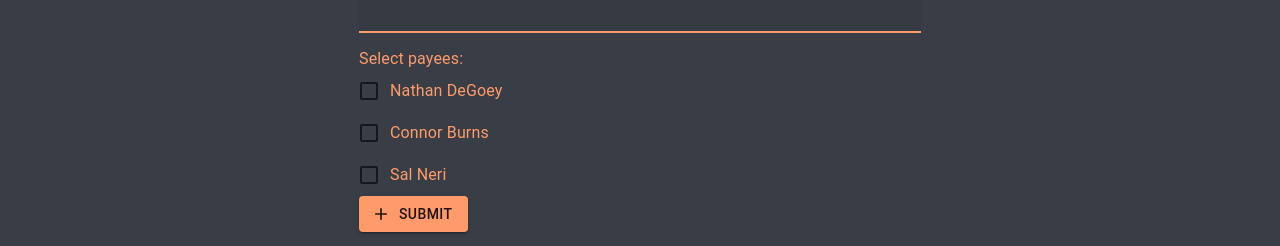
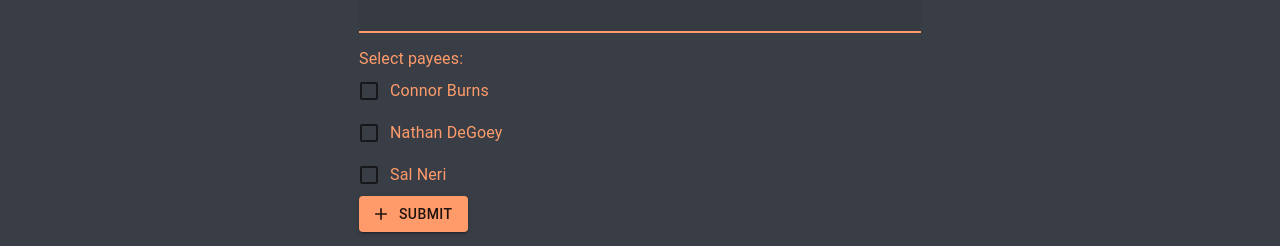
Before and after one commit to connorburns19/HouseMate, a React (Create React App) app in the folder house_mate/: page /add-expense in a window 1280 px wide. Shown: the part 406-652 px from the top of the page. Built offline with nearby package versions, Linux system fonts and the light colour scheme.

Commit message:
added functionality for add expense button

```diff
--- a/house_mate/src/AddExpense/AddExpense.js
+++ b/house_mate/src/AddExpense/AddExpense.js
@@ -1,3 +1,4 @@
+import * as React from "react";
 import NavBar from "../NavBar/NavBar.js";
 import theme from "../Themes/theme.js";
 import { ThemeProvider } from "@mui/material/styles";
@@ -14,10 +15,30 @@ import {
   FormControlLabel,
 } from "@mui/material";
 
+
+import { useState } from "react";
+
 import Button from "@mui/material/Button";
 import AddIcon from "@mui/icons-material/Add";
 
 function AddExpense({users}) {
+
+  const [amount, setAmount] = useState("");
+  const [description, setDescription] = useState("");
+  const [payees, setPayees] = useState([]);
+
+  const housemateList = [
+    'Connor Burns', 'Nathan DeGoey', 'Sal Neri'
+  ]
+
+  const addExpense = () => {
+    const expenseDetails = {
+        'amount' : amount,
+        'description' : description,
+        'payees': payees
+    }
+    console.log(expenseDetails);
+  }
 
   return (
     <div className="main-page main-page--dark">
@@ -35,7 +56,7 @@ function AddExpense({users}) {
               focused
             >
               <InputLabel htmlFor="filled-adornment-amount">Amount</InputLabel>
-              <FilledInput
+              <FilledInput onChange={event => setAmount(event.target.value)}
                 startAdornment={
                   <InputAdornment position="start">$</InputAdornment>
                 }
@@ -52,6 +73,7 @@ function AddExpense({users}) {
               multiline
               rows={4}
               variant="filled"
+              onChange={event => setDescription(event.target.value)}
             />
           </div>
           <div className="add-expense__form">
@@ -64,33 +86,21 @@ function AddExpense({users}) {
                 Select payees:
               </FormLabel>
             </FormControl>
-            <FormGroup className="add-expense__checkboxes">
+            <FormGroup onChange={event => setPayees(event.target.value)} className="add-expense__checkboxes">
+              {housemateList.map((name) => (
+                <React.Fragment key={name}>
                   <FormControlLabel
                   control={<Checkbox color="secondary" />}
                   label={
                     <FormLabel color="secondary" focused>
-                    Nathan DeGoey
+                      {name}
                     </FormLabel>
                   }
                 />
-              <FormControlLabel
-                control={<Checkbox color="secondary" />}
-                label={
-                  <FormLabel color="secondary" focused>
-                    Connor Burns
-                  </FormLabel>
-                }
-              />
-              <FormControlLabel
-                control={<Checkbox color="secondary" />}
-                label={
-                  <FormLabel color="secondary" focused>
-                    Sal Neri
-                  </FormLabel>
-                }
-              />
+                </React.Fragment>
+              ))}
             </FormGroup>
-            <Button
+            <Button onClick = {addExpense}
               startIcon={<AddIcon />}
               color="secondary"
               variant="contained"
```
Lines whose indentation alone changed are shown as unchanged.
